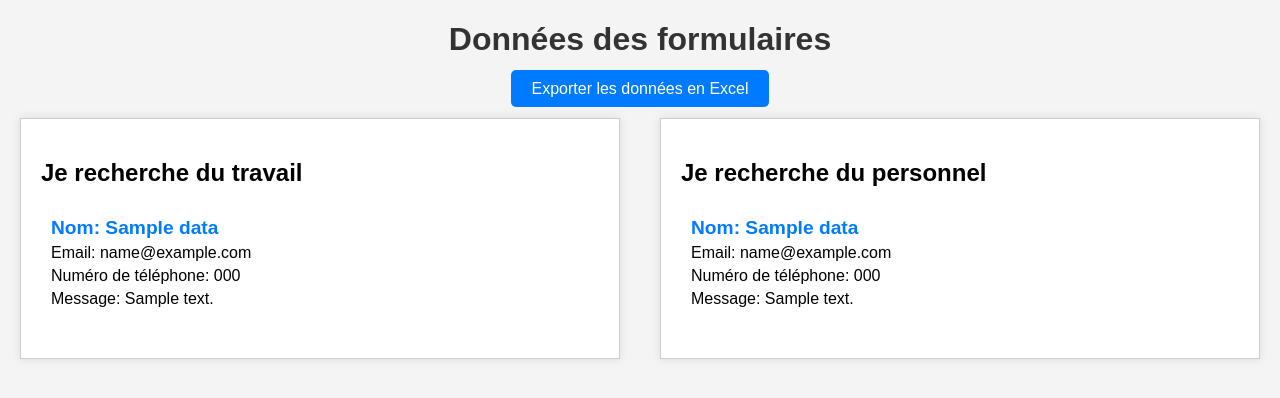
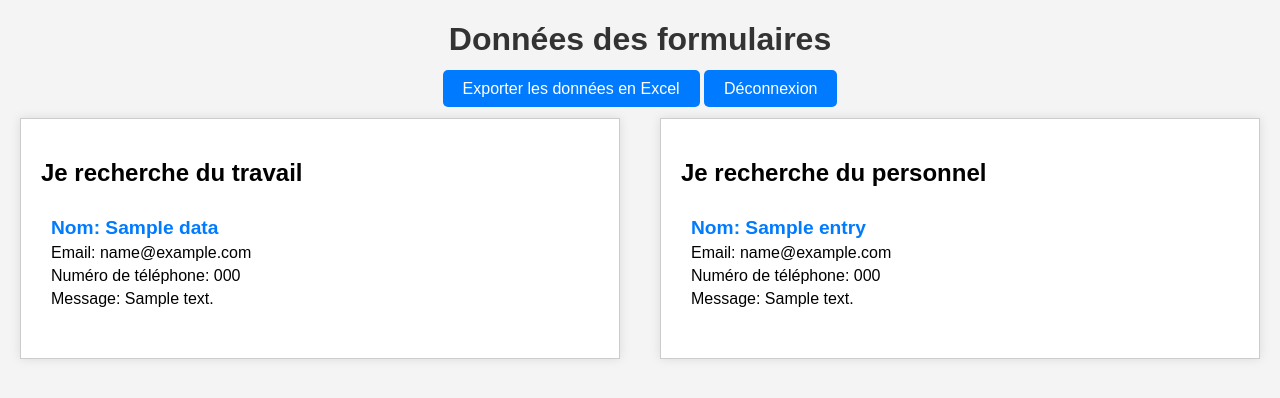
Before and after one commit to Goettfried/G-ttfried-IV, a Flask app: template templates/index.html in a window 1280 px wide. Shown: the top 398 px of the page. Run offline with Flask 3, Linux system fonts and the light colour scheme; tables that the repository leaves empty hold one stand-in row (values such as "Sample post"); the template is opened without the code that fills it: values that come from a table or form of the project are taken from there, most other values are stand-ins (such as "Sample title", 1, 10 or a date in 2020).

Commit message:
Ajout de l'authentification et amélioration de l'exportation des données

```diff
--- a/app.py
+++ b/app.py
@@ -1,88 +1,58 @@
-from flask import Flask, render_template, request, send_file, jsonify
+from flask import Flask, render_template, request, redirect, url_for, session, flash, send_file
 from flask_sqlalchemy import SQLAlchemy
-from flask_migrate import Migrate
-from flask_cors import CORS
+from werkzeug.security import generate_password_hash, check_password_hash
+from functools import wraps
 import pandas as pd
-import io
-import os
+from io import BytesIO
 
 app = Flask(__name__)
-CORS(app)
-
-# Configuration de la base de données
-basedir = os.path.abspath(os.path.dirname(__file__))
-database_path = os.path.join(basedir, 'instance', 'app.db')
-app.config['SQLALCHEMY_DATABASE_URI'] = f'sqlite:///{database_path}'
+app.config['SECRET_KEY'] = 'your_secret_key'
+app.config['SQLALCHEMY_DATABASE_URI'] = 'sqlite:///instance/app.db'
 app.config['SQLALCHEMY_TRACK_MODIFICATIONS'] = False
 
 db = SQLAlchemy(app)
-migrate = Migrate(app, db)
+
+class User(db.Model):
+    id = db.Column(db.Integer, primary_key=True)
+    username = db.Column(db.String(150), nullable=False, unique=True)
+    password = db.Column(db.String(150), nullable=False)
 
 class FormData(db.Model):
     id = db.Column(db.Integer, primary_key=True)
-    name = db.Column(db.String(100), nullable=False)
-    email = db.Column(db.String(100), nullable=False)
+    name = db.Column(db.String(150), nullable=False)
+    email = db.Column(db.String(150), nullable=False)
     phone = db.Column(db.String(20), nullable=True)
     message = db.Column(db.Text, nullable=False)
     type = db.Column(db.String(50), nullable=False)
 
+def login_required(f):
+    @wraps(f)
+    def decorated_function(*args, **kwargs):
+        if 'logged_in' not in session:
+            return redirect(url_for('login'))
+        return f(*args, **kwargs)
+    return decorated_function
+
+@app.route('/login', methods=['GET', 'POST'])
+def login():
+    if request.method == 'POST':
+        username = request.form['username']
+        password = request.form['password']
+        user = User.query.filter_by(username=username).first()
+        if user and check_password_hash(user.password, password):
+            session['logged_in'] = True
+            return redirect(url_for('index'))
+        else:
+            flash('Invalid credentials')
+    return render_template('login.html')
+
+@app.route('/logout')
+@login_required
+def logout():
+    session.pop('logged_in', None)
+    return redirect(url_for('login'))
+
 @app.route('/')
+@login_required
 def index():
-    travail_data = FormData.query.filter_by(type="Je recherche du travail").all()
-    personnel_data = FormData.query.filter_by(type="Je recherche du personnel").all()
-    return render_template('index.html', travail_data=travail_data, personnel_data=personnel_data)
-
-@app.route('/check_tables')
-def check_tables():
-    from sqlalchemy import inspect
-    tables = inspect(db.engine).get_table_names()
-    return f"Tables: {tables}"
-
-@app.route('/init_db')
-def init_db():
-    db.create_all()
-    return "Database initialized!"
-
-@app.route('/export_data')
-def export_data():
-    output = io.BytesIO()
-    travail_data = FormData.query.filter_by(type="Je recherche du travail").all()
-    personnel_data = FormData.query.filter_by(type="Je recherche du personnel").all()
-
-    if not travail_data and not personnel_data:
-        return "No data to export", 200
-
-    df_travail = pd.DataFrame([(d.name, d.email, d.phone, d.message) for d in travail_data],
-                              columns=["Name", "Email", "Phone", "Message"]) if travail_data else pd.DataFrame()
-    df_personnel = pd.DataFrame([(d.name, d.email, d.phone, d.message) for d in personnel_data],
-                                columns=["Name", "Email", "Phone", "Message"]) if personnel_data else pd.DataFrame()
-
-    with pd.ExcelWriter(output, engine='xlsxwriter') as writer:
-        if not df_travail.empty:
-            df_travail.to_excel(writer, sheet_name='Travail', index=False)
-        if not df_personnel.empty:
-            df_personnel.to_excel(writer, sheet_name='Personnel', index=False)
-
-    output.seek(0)
-    return send_file(output, download_name="data_export.xlsx", as_attachment=True)
-
-@app.route('/receive_form', methods=['POST'])
-def receive_form():
-    data = request.get_json()
-    name = data.get('name')
-    email = data.get('email')
-    phone = data.get('phone')  # Optional
-    message = data.get('message')
-    form_type = data.get('type')
-
-    if not all([name, email, message, form_type]):
-        return jsonify({"status": "error", "message": "Name, Email, Message and Type are required fields"}), 400
-
-    form_data = FormData(name=name, email=email, phone=phone, message=message, type=form_type)
-    db.session.add(form_data)
-    db.session.commit()
-
-    return jsonify({"status": "success", "message": "Form data received successfully"})
-
-if __name__ == '__main__':
-    app.run(debug=True)
+    travail_data = FormData.query.filter_
--- a/templates/index.html
+++ b/templates/index.html
@@ -65,6 +65,7 @@
     <h1>Données des formulaires</h1>
     <div class="button-container">
         <a href="/export_data" class="button">Exporter les données en Excel</a>
+        <a href="/logout" class="button">Déconnexion</a>
     </div>
     <div class="container">
         <div class="column">
```
Also changed, not shown: auth.py (added, +14 -0 lines), migrations/versions/7d3aa9061006_make_phone_field_optional.py (added, +36 -0 lines), instance/app.db.
